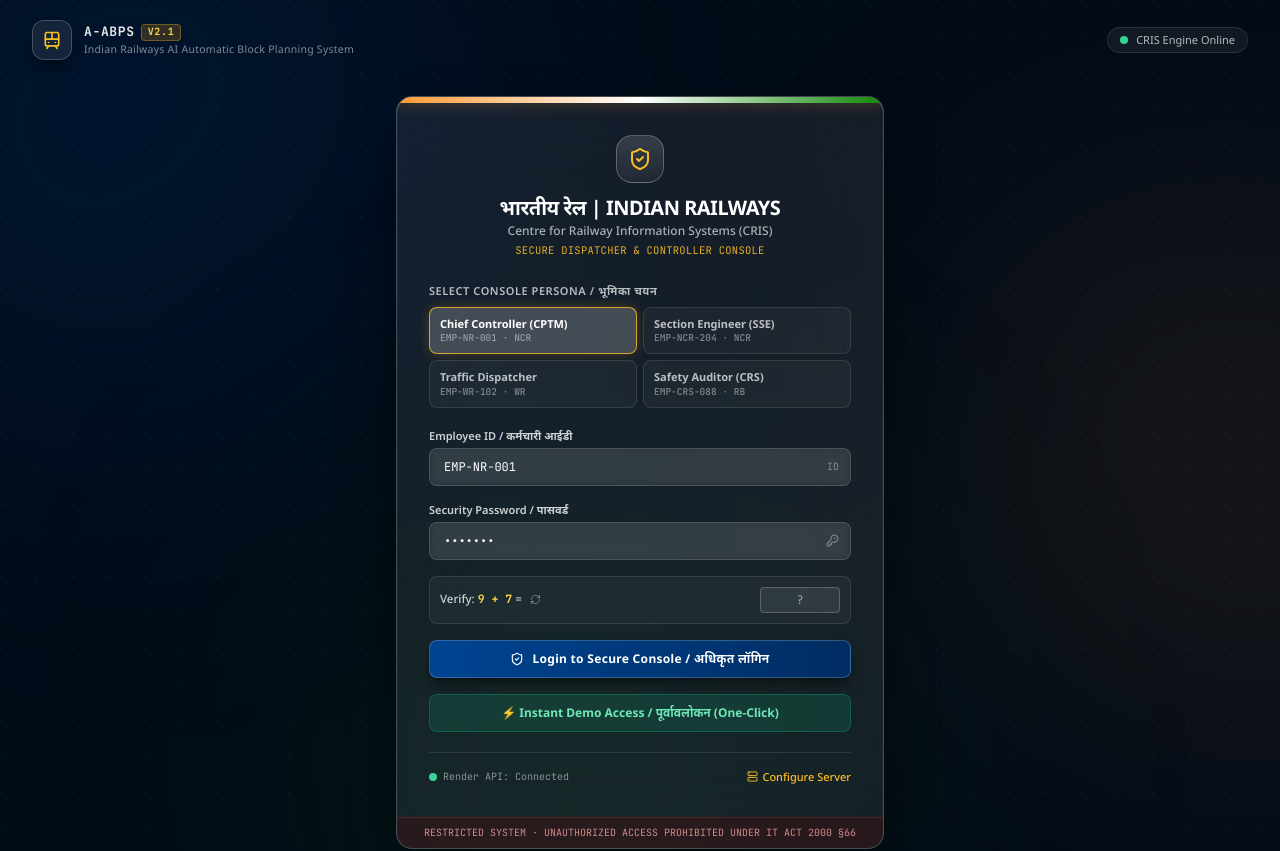
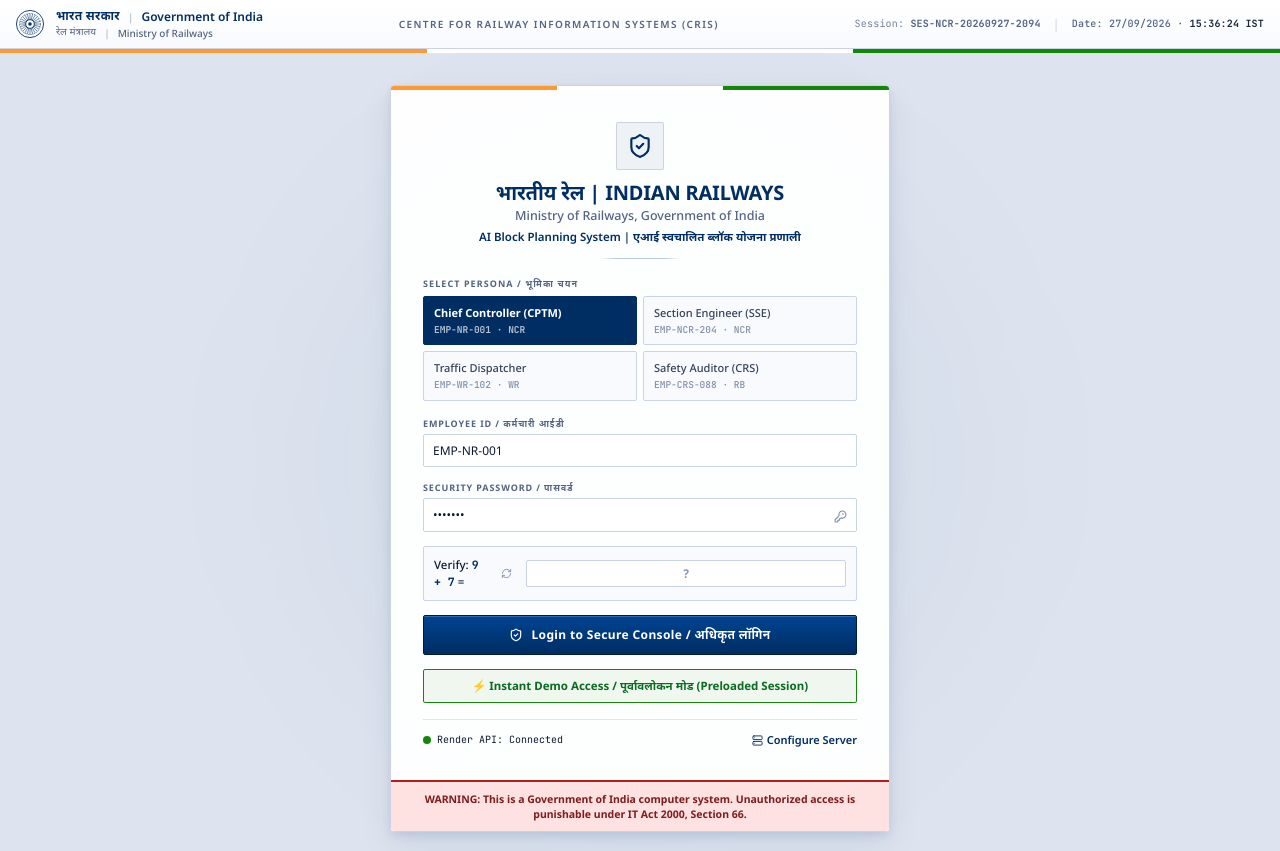
Before and after one commit to Youngmaster0304/Nirvaan-rail, a React (Vite) app in the folder frontend/: page /login in a window 1280 px wide. Shown: the top 851 px of the page. Built offline with nearby package versions, Linux system fonts and the light colour scheme; no server answers.

Commit message:
fix(login): align login page color palette with official IR CRIS light theme and frosted glass card

```diff
--- a/frontend/src/pages/LoginPage.tsx
+++ b/frontend/src/pages/LoginPage.tsx
@@ -2,7 +2,9 @@
 import { useLocation, useNavigate, Link } from 'react-router-dom';
 import { useAuthStore } from '../store/authStore';
 import { apiErrorMessage, getApiBaseUrl, setApiBaseUrl } from '../services/api';
-import { Server, Check, ShieldCheck, Train, UserCheck, KeyRound, ArrowRight, RefreshCw, AlertTriangle } from 'lucide-react';
+import { GovtHeader } from '../components/GovtHeader';
+import { GovtFooter } from '../components/GovtFooter';
+import { Server, Check, ShieldCheck, UserCheck, KeyRound, ArrowRight, RefreshCw, AlertTriangle } from 'lucide-react';
 
 const ROLES = [
   { id: 'Chief Controller', label: 'Chief Controller (CPTM)', empId: 'EMP-NR-001', zone: 'NCR' },
@@ -83,98 +85,51 @@
   };
 
   return (
-    <div className="min-h-screen relative overflow-hidden bg-[#020B18] text-white flex flex-col justify-between selection:bg-[#F9931E]/30 selection:text-white">
-      {/* Ambient Lighting & Glow Orbs */}
-      <div className="absolute top-[-15%] left-[-10%] w-[650px] h-[650px] rounded-full bg-gradient-to-br from-[#003B82]/35 to-[#001838]/0 blur-[130px] pointer-events-none" />
-      <div className="absolute top-[25%] right-[-15%] w-[550px] h-[550px] rounded-full bg-gradient-to-bl from-[#F9931E]/20 to-[#CC6A00]/0 blur-[140px] pointer-events-none" />
-      <div className="absolute bottom-[-10%] left-[25%] w-[600px] h-[600px] rounded-full bg-gradient-to-tr from-[#138808]/20 to-[#0A5E1C]/0 blur-[140px] pointer-events-none" />
+    <div className="min-h-screen bg-canvas flex flex-col justify-between selection:bg-[#002D62] selection:text-white">
+      {/* Official Government of India Header */}
+      <GovtHeader />
 
-      {/* Subtle Railway Grid Texture Overlay */}
-      <div
-        className="absolute inset-0 pointer-events-none opacity-[0.035]"
-        style={{
-          backgroundImage: `radial-gradient(circle at 1px 1px, #FFF 1px, transparent 0)`,
-          backgroundSize: '36px 36px',
-        }}
-      />
+      {/* Main Container with Soft Government Depth */}
+      <main className="flex-1 flex flex-col items-center justify-center py-8 px-4 relative">
+        {/* Soft Ambient Depth behind the Card */}
+        <div className="absolute top-1/2 left-1/2 -translate-x-1/2 -translate-y-1/2 w-[600px] h-[600px] rounded-full bg-[#002D62]/[0.04] blur-[100px] pointer-events-none" />
 
-      {/* Top Bar Branding */}
-      <header className="relative z-10 w-full max-w-7xl mx-auto px-4 sm:px-8 py-5 flex items-center justify-between">
-        <div className="flex items-center gap-3">
-          <div className="w-10 h-10 rounded-xl bg-white/[0.08] backdrop-blur-md border border-white/20 flex items-center justify-center shadow-lg shadow-black/40">
-            <Train className="w-5 h-5 text-amber-400" />
-          </div>
-          <div>
-            <div className="text-[13px] font-black tracking-wider uppercase text-white/90 font-mono flex items-center gap-1.5">
-              <span>A-ABPS</span>
-              <span className="text-[10px] px-1.5 py-0.2 rounded bg-amber-500/20 text-amber-300 border border-amber-400/30">
-                v2.1
-              </span>
-            </div>
-            <div className="text-[10.5px] text-white/50 tracking-wide font-sans">
-              Indian Railways AI Automatic Block Planning System
-            </div>
-          </div>
-        </div>
-
-        <div className="flex items-center gap-3">
-          <div className="hidden sm:flex items-center gap-2 px-3 py-1 rounded-full bg-white/[0.06] backdrop-blur-md border border-white/10 text-[11px] text-white/70">
-            <span className="w-2 h-2 rounded-full bg-emerald-400 animate-pulse" />
-            <span>CRIS Engine Online</span>
-          </div>
-          {isAuthenticated && (
-            <Link
-              to="/"
-              className="px-3 py-1 rounded-full bg-white/[0.1] hover:bg-white/[0.2] border border-white/20 text-xs font-semibold text-white transition-all flex items-center gap-1.5"
-            >
-              <span>Console Active</span>
-              <ArrowRight size={12} />
-            </Link>
-          )}
-        </div>
-      </header>
-
-      {/* Main Glassmorphism Card */}
-      <main className="relative z-10 w-full max-w-[520px] mx-auto px-4 py-4 my-auto">
-        <div
-          className="relative rounded-2xl overflow-hidden backdrop-blur-2xl bg-white/[0.08] border border-white/20 shadow-[0_25px_60px_-15px_rgba(0,0,0,0.8),inset_0_1px_1px_rgba(255,255,255,0.3)] transition-all"
-        >
-          {/* Tricolor Edge Glow */}
-          <div
-            className="h-1.5 w-full bg-gradient-to-r from-[#FF9933] via-white to-[#138808]"
-            style={{ boxShadow: '0 0 16px rgba(255, 153, 51, 0.4)' }}
-          />
+        {/* Frosted Glassmorphism Government Card */}
+        <div className="w-full max-w-[500px] bg-white/95 backdrop-blur-md rounded-card border border-[#C8D4E6] shadow-gov-lg overflow-hidden relative z-10">
+          {/* Official Indian Railways Tricolor Line */}
+          <div className="tricolor-line" role="presentation" />
 
           <div className="p-6 sm:p-8">
-            {/* Header / National Emblem */}
-            <div className="text-center mb-6">
-              <div className="inline-flex items-center justify-center w-12 h-12 rounded-2xl bg-gradient-to-b from-white/15 to-white/5 border border-white/25 shadow-inner mb-3">
-                <ShieldCheck className="w-6 h-6 text-amber-400" />
+            {/* Header & Emblem */}
+            <div className="text-center mb-5">
+              <div className="inline-flex items-center justify-center w-12 h-12 rounded-chip bg-[#002D62]/[0.06] border border-[#002D62]/15 text-[#002D62] mb-2.5 shadow-2xs">
+                <ShieldCheck size={26} />
               </div>
-              <h1 className="text-[20px] font-black tracking-tight text-white leading-tight font-sans">
+              <h1 className="text-[20px] font-bold text-[#002D62] leading-tight font-sans">
                 भारतीय रेल | INDIAN RAILWAYS
               </h1>
-              <p className="text-[12px] text-white/65 mt-0.5 font-medium">
-                Centre for Railway Information Systems (CRIS)
+              <p className="text-[12.5px] text-ink-muted mt-0.5 font-medium">
+                Ministry of Railways, Government of India
               </p>
-              <p className="text-[10.5px] font-mono text-amber-400/90 tracking-wide mt-1">
-                SECURE DISPATCHER &amp; CONTROLLER CONSOLE
+              <p className="text-[11.5px] text-[#002D62] font-semibold mt-1">
+                AI Block Planning System | एआई स्वचालित ब्लॉक योजना प्रणाली
               </p>
+              <div className="w-20 h-px official-rule mx-auto mt-3" aria-hidden="true" />
             </div>
 
-            {/* Authenticated Warning / Quick Access */}
+            {/* If Already Logged In */}
             {isAuthenticated && user && (
-              <div className="mb-5 p-3 rounded-xl bg-emerald-500/15 border border-emerald-400/30 backdrop-blur-md flex items-center justify-between text-xs">
+              <div className="mb-4 p-3 rounded-chip bg-[#E5F4EA] border border-[#8DD4A0] flex items-center justify-between text-[11.5px]">
                 <div className="flex items-center gap-2">
-                  <UserCheck className="w-4 h-4 text-emerald-400 shrink-0" />
+                  <UserCheck className="w-4 h-4 text-[#138808] shrink-0" />
                   <div>
-                    <div className="font-bold text-emerald-200">Active Session: {user.name}</div>
-                    <div className="text-[10px] text-emerald-300/70">{user.role} · {user.zone}</div>
+                    <div className="font-bold text-[#0A6B21]">Active Session: {user.name}</div>
+                    <div className="text-[10px] text-[#546380]">{user.role} · {user.zone}</div>
                   </div>
                 </div>
                 <Link
                   to="/"
-                  className="px-3 py-1 rounded bg-emerald-500 hover:bg-emerald-400 text-[#020B18] font-bold text-xs shadow-sm transition-colors flex items-center gap-1"
+                  className="px-2.5 py-1 rounded-chip bg-[#138808] hover:bg-[#0F6F06] text-white font-bold text-[11px] shadow-xs transition-colors flex items-center gap-1"
                 >
                   <span>Dashboard</span>
                   <ArrowRight size={11} />
@@ -182,10 +137,10 @@
               </div>
             )}
 
-            {/* Role Switcher Pills */}
-            <div className="mb-5">
-              <label className="text-[11px] font-semibold text-white/70 block mb-2 uppercase tracking-wider">
-                Select Console Persona / भूमिका चयन
+            {/* Role Persona Pills (Matching Website's Filter Pills) */}
+            <div className="mb-4">
+              <label className="section-label block mb-1.5">
+                Select Persona / भूमिका चयन
               </label>
               <div className="grid grid-cols-2 gap-1.5">
                 {ROLES.map((r) => {
@@ -195,14 +150,16 @@
                       key={r.id}
                       type="button"
                       onClick={() => handleRoleSelect(r)}
-                      className={`px-2.5 py-2 rounded-lg text-left text-[11px] font-medium transition-all border ${
+                      className={`px-2.5 py-2 rounded-chip text-left text-[11px] transition-all border ${
                         isActive
-                          ? 'bg-white/20 text-white border-amber-400/80 shadow-[0_0_12px_rgba(249,147,30,0.25)]'
-                          : 'bg-white/[0.04] text-white/70 border-white/10 hover:bg-white/[0.09] hover:text-white'
+                          ? 'bg-[#002D62] text-white border-[#002D62] shadow-xs font-bold'
+                          : 'bg-[#F8FAFD] text-[#334155] border-[#CBD5E1] hover:bg-[#EEF3FA] font-medium'
                       }`}
                     >
-                      <div className="font-bold truncate text-[11px]">{r.label}</div>
-                      <div className="text-[9.5px] text-white/45 font-mono">{r.empId} · {r.zone}</div>
+                      <div className="truncate">{r.label}</div>
+                      <div className={`text-[9.5px] font-mono mt-0.5 ${isActive ? 'text-white/70' : 'text-[#8090A8]'}`}>
+                        {r.empId} · {r.zone}
+                      </div>
                     </button>
                   );
                 })}
@@ -212,62 +169,59 @@
             {error && (
               <div
                 role="alert"
-                className="mb-4 p-3 rounded-lg bg-red-500/20 border border-red-500/40 text-red-200 text-xs flex items-center gap-2 backdrop-blur-md"
+                className="mb-4 p-2.5 bg-danger-surface text-status-rejected border border-danger-line rounded-chip text-[11.5px] flex items-center gap-2"
               >
-                <AlertTriangle size={14} className="shrink-0 text-red-400" />
+                <AlertTriangle size={14} className="shrink-0" />
                 <span>{error}</span>
               </div>
             )}
 
             {/* Login Form */}
-            <form onSubmit={handleLogin} className="space-y-4">
+            <form onSubmit={handleLogin} className="space-y-3.5 text-left">
               <div>
-                <label htmlFor="empId" className="block text-[11px] font-semibold text-white/80 mb-1">
+                <label htmlFor="empId" className="m-field-label">
                   Employee ID / कर्मचारी आईडी
                 </label>
-                <div className="relative">
-                  <input
-                    id="empId"
-                    type="text"
-                    className="w-full px-3.5 py-2.5 rounded-lg bg-white/[0.06] border border-white/15 text-white placeholder-white/30 text-xs font-mono focus:outline-none focus:border-amber-400 focus:ring-2 focus:ring-amber-400/20 transition-all backdrop-blur-sm"
-                    placeholder="EMP-NR-001"
-                    value={empId}
-                    onChange={(e) => setEmpId(e.target.value)}
-                    required
-                    autoComplete="username"
-                  />
-                  <span className="absolute right-3 top-3 text-[10px] text-white/40 font-mono">ID</span>
-                </div>
+                <input
+                  id="empId"
+                  type="text"
+                  className="m-field mono"
+                  placeholder="e.g. EMP-NR-001"
+                  value={empId}
+                  onChange={(e) => setEmpId(e.target.value)}
+                  required
+                  autoComplete="username"
+                />
               </div>
 
               <div>
-                <label htmlFor="password" className="block text-[11px] font-semibold text-white/80 mb-1">
+                <label htmlFor="password" className="m-field-label">
                   Security Password / पासवर्ड
                 </label>
                 <div className="relative">
                   <input
                     id="password"
                     type="password"
-                    className="w-full px-3.5 py-2.5 rounded-lg bg-white/[0.06] border border-white/15 text-white placeholder-white/30 text-xs font-mono focus:outline-none focus:border-amber-400 focus:ring-2 focus:ring-amber-400/20 transition-all backdrop-blur-sm"
+                    className="m-field mono"
                     value={password}
                     onChange={(e) => setPassword(e.target.value)}
                     required
                     autoComplete="current-password"
                   />
-                  <KeyRound size={13} className="absolute right-3 top-3 text-white/40" />
+                  <KeyRound size={13} className="absolute right-2.5 top-3 text-[#8090A8]" />
                 </div>
               </div>
 
               {/* Captcha */}
-              <div className="flex items-center justify-between gap-3 p-2.5 rounded-lg bg-white/[0.04] border border-white/10">
+              <div className="p-2.5 rounded-chip bg-[#F8FAFD] border border-[#CBD5E1] flex items-center justify-between gap-3">
                 <div className="flex items-center gap-2">
-                  <span className="text-[11.5px] font-medium text-white/80">
-                    Verify: <span className="font-mono font-bold text-amber-300">{captchaSum.a} + {captchaSum.b}</span> =
+                  <span className="text-[11.5px] font-medium text-ink">
+                    Verify: <span className="font-mono font-bold text-[#002D62]">{captchaSum.a} + {captchaSum.b}</span> =
                   </span>
                   <button
                     type="button"
                     onClick={regenerateCaptcha}
-                    className="text-white/40 hover:text-white transition-colors"
+                    className="text-[#8090A8] hover:text-[#002D62] transition-colors p-0.5"
                     title="Refresh Captcha"
                   >
                     <RefreshCw size={11} />
@@ -276,7 +230,7 @@
                 <input
                   id="captcha"
                   type="text"
-                  className="w-20 px-2 py-1 rounded bg-white/[0.08] border border-white/20 text-white text-center font-mono text-xs focus:outline-none focus:border-amber-400"
+                  className="m-field mono w-18 py-1 text-center font-bold"
                   value={captcha}
                   onChange={(e) => setCaptcha(e.target.value)}
                   placeholder="?"
@@ -289,7 +243,7 @@
               <button
                 type="submit"
                 disabled={busy}
-                className="w-full py-2.5 px-4 rounded-lg bg-gradient-to-r from-[#004492] to-[#002D62] hover:from-[#0055B3] hover:to-[#003B82] text-white font-bold text-xs tracking-wide shadow-lg shadow-black/40 border border-white/20 transition-all duration-200 flex items-center justify-center gap-2 disabled:opacity-50"
+                className="m-btn primary w-full py-2.5 text-[12px] font-bold shadow-xs flex items-center justify-center gap-2"
               >
                 {busy ? (
                   <>
@@ -304,28 +258,28 @@
                 )}
               </button>
 
-              {/* Instant One-Click Demo Access */}
+              {/* One-Click Instant Demo Access */}
               <button
                 type="button"
                 onClick={handleInstantDemo}
                 disabled={busy}
-                className="w-full py-2.5 px-4 rounded-lg bg-emerald-500/15 hover:bg-emerald-500/25 text-emerald-300 hover:text-white border border-emerald-500/30 font-bold text-xs transition-all duration-200 flex items-center justify-center gap-2 shadow-sm"
+                className="w-full py-2 px-3 rounded-chip border border-[#138808] text-[#0A6B21] bg-[#138808]/[0.06] hover:bg-[#138808] hover:text-white font-bold text-[11.5px] flex items-center justify-center gap-1.5 transition-colors shadow-2xs"
               >
-                <span>⚡ Instant Demo Access / पूर्वावलोकन (One-Click)</span>
+                <span>⚡ Instant Demo Access / पूर्वावलोकन मोड (Preloaded Session)</span>
               </button>
             </form>
 
             {/* Server Settings Accordion */}
-            <div className="mt-5 pt-4 border-t border-white/10 flex flex-col gap-2">
-              <div className="flex items-center justify-between text-[11px] text-white/50">
+            <div className="mt-4 pt-3 border-t border-[#DCE5F0] flex flex-col gap-1.5">
+              <div className="flex items-center justify-between text-[11px] text-[#546380]">
                 <span className="flex items-center gap-1.5">
-                  <span className="w-2 h-2 rounded-full bg-emerald-400" />
-                  <span className="font-mono text-[10px]">Render API: Connected</span>
+                  <span className="w-2 h-2 rounded-full bg-[#138808]" />
+                  <span className="font-mono text-[10px] text-ink">Render API: Connected</span>
                 </span>
                 <button
                   type="button"
                   onClick={() => setShowConfig((v) => !v)}
-                  className="text-amber-400 hover:underline flex items-center gap-1 font-medium"
+                  className="text-[#002D62] hover:underline flex items-center gap-1 font-semibold text-[11px]"
                 >
                   <Server size={11} />
                   <span>{showConfig ? 'Hide Settings' : 'Configure Server'}</span>
@@ -333,15 +287,15 @@
               </div>
 
               {showConfig && (
-                <div className="mt-2 p-3 rounded-lg bg-white/[0.05] border border-white/15 text-[11px] space-y-2">
-                  <label htmlFor="api-url" className="text-white/80 font-medium block">
+                <div className="mt-2 p-2.5 rounded-chip bg-[#F8FAFD] border border-[#CBD5E1] text-[11px] space-y-2">
+                  <label htmlFor="api-url" className="text-slate-700 font-semibold block text-[11px]">
                     Backend API Origin URL:
                   </label>
                   <div className="flex gap-2">
                     <input
                       id="api-url"
                       type="text"
-                      className="flex-1 px-2.5 py-1 rounded bg-black/40 border border-white/20 text-white font-mono text-[10.5px]"
+                      className="m-field flex-1 font-mono text-[11px] py-1"
                       value={apiUrl}
                       onChange={(e) => setApiUrl(e.target.value)}
                       placeholder="https://nirvaan-f4oi.onrender.com"
@@ -353,12 +307,12 @@
                         setSavedUrlNotice(true);
                         setTimeout(() => setSavedUrlNotice(false), 2500);
                       }}
-                      className="px-3 py-1 bg-amber-500 hover:bg-amber-400 text-black font-bold rounded text-[10.5px] transition-colors shrink-0"
+                      className="m-btn primary py-1 px-3 text-[11px] shrink-0"
                     >
                       {savedUrlNotice ? <Check size={12} /> : 'Save'}
                     </button>
                   </div>
-                  <p className="text-[9.5px] text-white/40">
+                  <p className="text-[10px] text-[#8090A8]">
                     Live backend: <code>https://nirvaan-f4oi.onrender.com</code> or local <code>http://127.0.0.1:8000</code>
                   </p>
                 </div>
@@ -366,26 +320,16 @@
             </div>
           </div>
 
-          {/* Statutory Footer notice */}
-          <div className="bg-red-950/40 border-t border-red-500/20 px-4 py-2 text-center text-[10px] text-red-300/80 font-mono">
-            RESTRICTED SYSTEM · UNAUTHORIZED ACCESS PROHIBITED UNDER IT ACT 2000 §66
+          {/* Statutory Red Warning Notice */}
+          <div className="border-t-2 border-rail-red bg-danger-surface p-2.5 text-[10.5px] font-bold text-status-rejected text-center leading-snug">
+            WARNING: This is a Government of India computer system. Unauthorized access is punishable
+            under IT Act 2000, Section 66.
           </div>
         </div>
       </main>
 
-      {/* Page Footer */}
-      <footer className="relative z-10 w-full max-w-7xl mx-auto px-4 py-4 text-center text-xs text-white/40">
-        <div className="flex justify-center flex-wrap gap-x-4 gap-y-1 mb-1 font-medium">
-          <span>Ministry of Railways</span>
-          <span>·</span>
-          <span>Centre for Railway Information Systems (CRIS)</span>
-          <span>·</span>
-          <span>Government of India</span>
-        </div>
-        <p className="text-[10px] font-mono text-white/30">
-          A-ABPS v2.1 (Automatic Asset &amp; Block Planning System) · Protected by G&amp;SR Rules 2026
-        </p>
-      </footer>
+      {/* Official Government Footer */}
+      <GovtFooter />
     </div>
   );
 }
```
